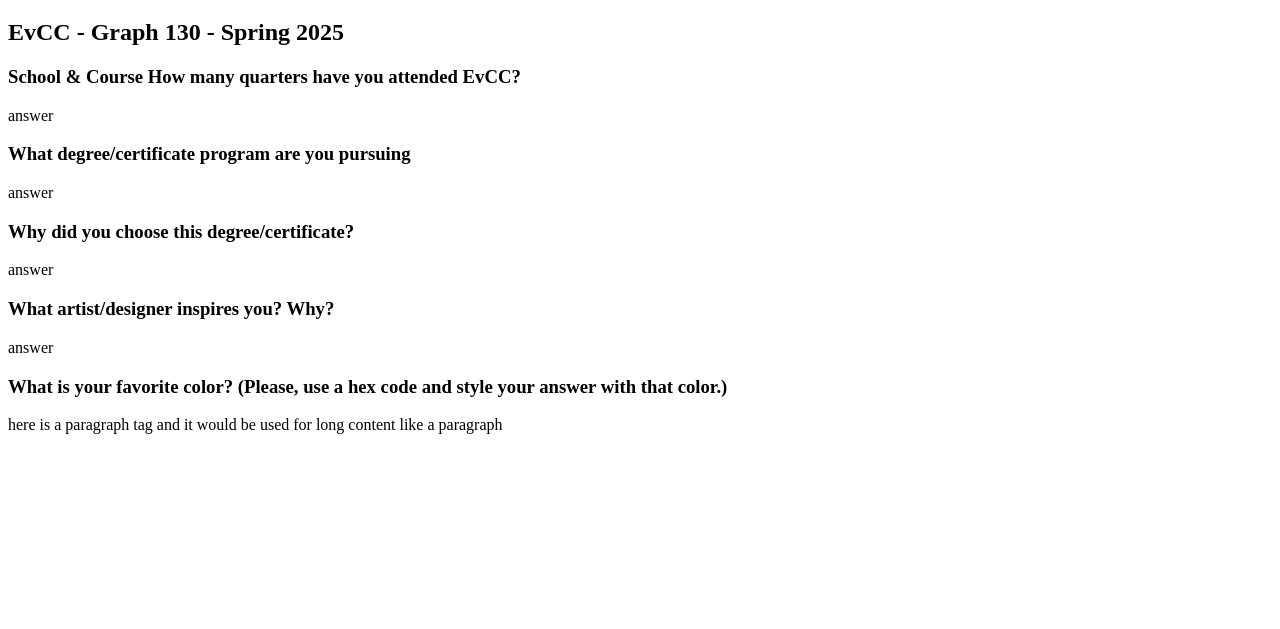
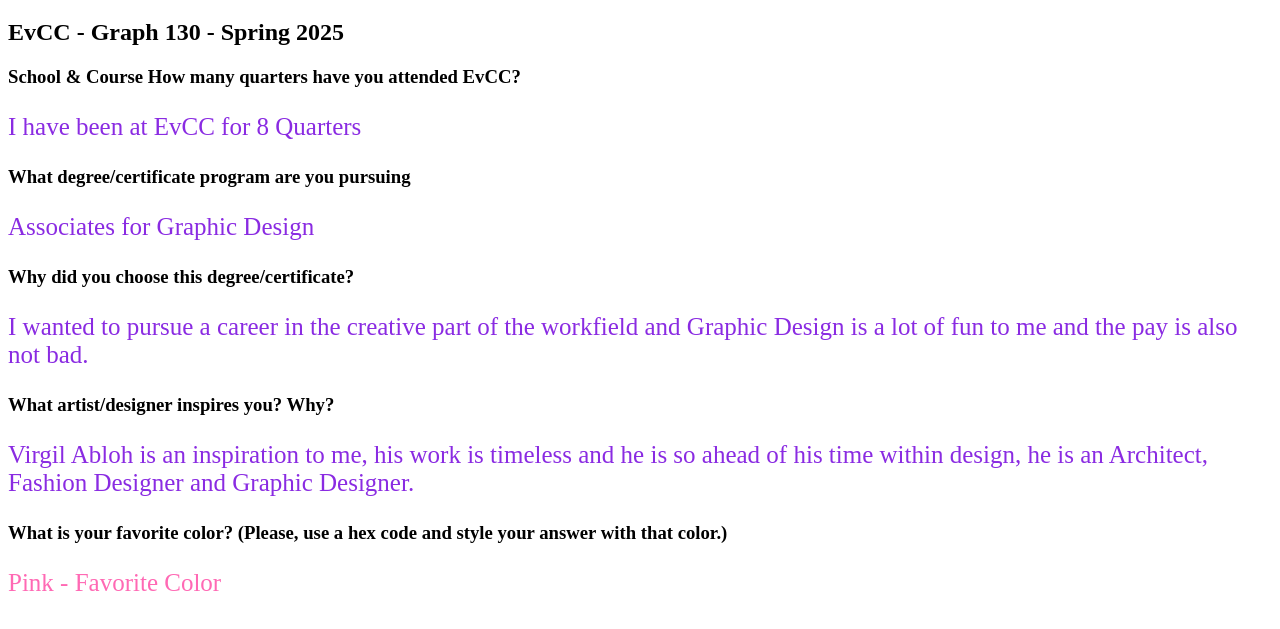
Before and after one commit to jerichocanoy/GRAPH130, a plain HTML site: page index.html in a window 1280 px wide. Shown: the part 61-690 px from the top of the page. Drawn offline with Linux system fonts and the light colour scheme.

Commit message:
Update index.html

```diff
--- a/index.html
+++ b/index.html
@@ -3,6 +3,14 @@
 	<head>
 		<meta charset="UTF-8">
 		<title>Graph 130 - Jericho Canoy</title>
+		<style>
+			p{
+				color: blueviolet;
+				font-size: 25px;
+			}
+
+
+		</style>
 	</head>
 	<body>
 			<h1>Jericho Canoy</h1>
@@ -10,15 +18,16 @@
 			<h3>School & Course
 
 			How many quarters have you attended EvCC?</h3>
-			<p>answer</p>
+			<p>I have been at EvCC for 8 Quarters</p>
 			<h3>What degree/certificate program are you pursuing</h3>
-			<p>answer</p>
+			<p>Associates for Graphic Design </p>
 			<h3>Why did you choose this degree/certificate?</h3>
-			<p>answer</p>
+			<p>I wanted to pursue a career in the creative part of the workfield and Graphic Design is a lot of fun to me and the pay is also not bad.</p>
 			<h3>What artist/designer inspires you? Why?</h3>
-			<p>answer</p>
+			<p>Virgil Abloh is an inspiration to me, his work is timeless and he is so ahead of his time within design, he is an Architect, Fashion Designer and Graphic Designer. </p>
 			<h3>What is your favorite color?  (Please, use a hex code and style your answer with that color.)</h3>
-			<p>here is a paragraph tag and it would be used for long content like a paragraph</p>
+			<p style="color: hotpink;"
+			<p> Pink - Favorite Color</p>
 <!-- this is a comment tag. this will not appear in the browser screen. feel free to delete this if you want. Replace the content in the headers and paragraph tags with your own content from the introduction assignment -->
 	</body>
 </html>
```
